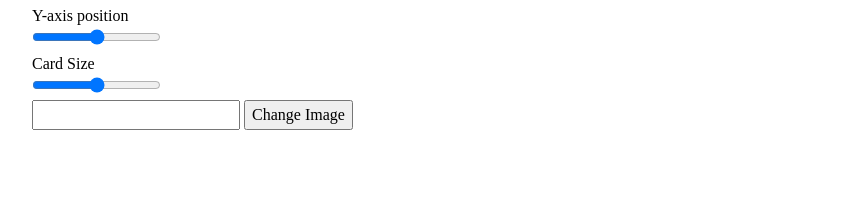
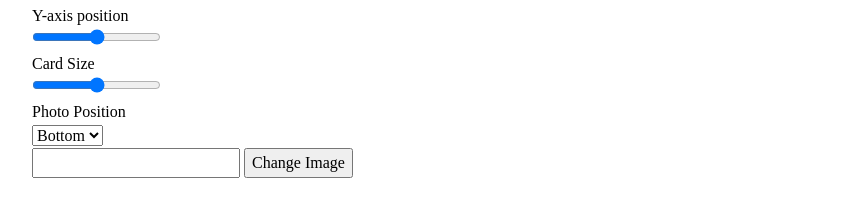
Before and after one commit to Subhavich/PANTONE-MAKERS, a plain HTML site: page index.html in a window 1280 px wide. Shown: the part 364-580 px from the top of the page, without its empty margins (208-1071 px from the left). Drawn offline with Linux system fonts and the light colour scheme.

Commit message:
HTML -> add select for bg position start

```diff
--- a/index.html
+++ b/index.html
@@ -47,6 +47,12 @@
           value="1"
           step="0.1"
         />
+        <label for="bgPosition">Photo Position</label>
+        <select name="" id="bgPosition">
+          <option value="bottom">Bottom</option>
+          <option value="middle">Bottom</option>
+          <option value="top">Bottom</option>
+        </select>
       </header>
 
       <form action="">
```
